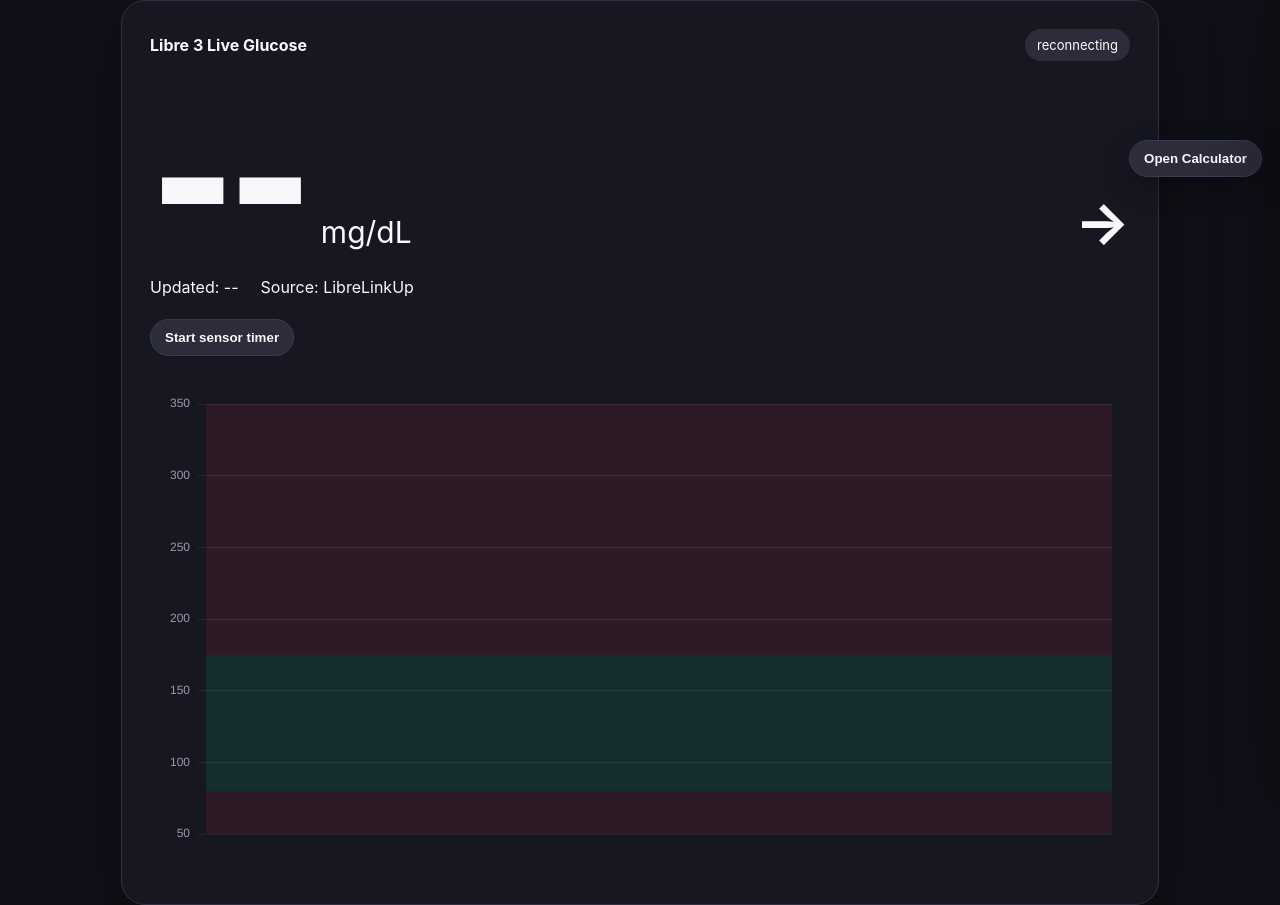
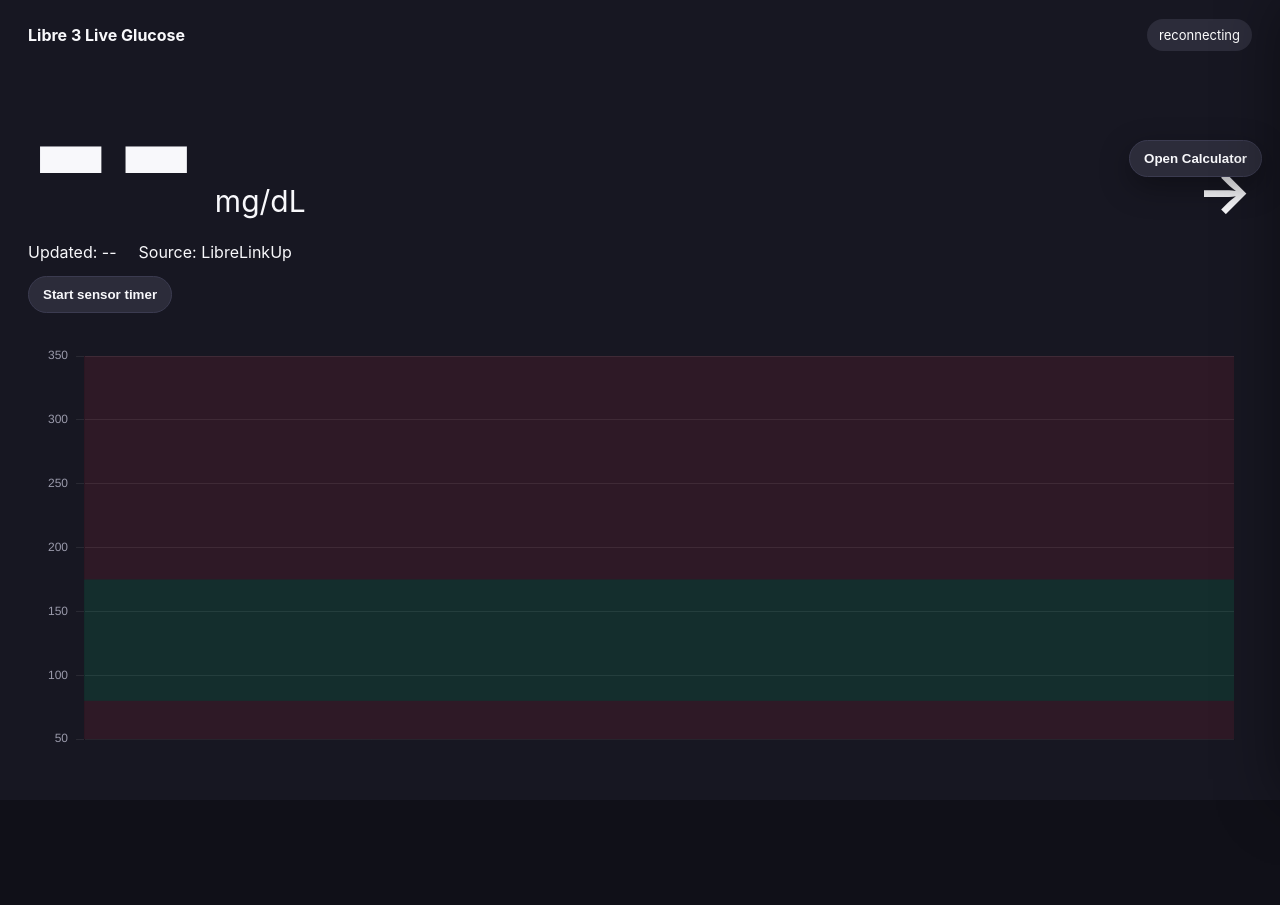
Before and after one commit to deanerphelps/freestylelibreconstant, a website: page public/index.html in a window 1280 px wide. After the commit the page ends 800 px from the top, so only its background shows below. Drawn offline with nearby package versions, Linux system fonts and the light colour scheme; no server answers.

Commit message:
Make dashboard fill viewport

```diff
--- a/public/index.html
+++ b/public/index.html
@@ -8,30 +8,43 @@
   <script src="https://cdn.jsdelivr.net/npm/chart.js"></script>
 
   <style>
+    html {
+      width: 100%;
+      height: 100%;
+      overflow: hidden;
+    }
+
+    * {
+      box-sizing: border-box;
+    }
+
     body {
       margin: 0;
       background: #101018;
       color: #f8f8fb;
       font-family: Inter, system-ui, -apple-system, BlinkMacSystemFont, "Segoe UI", sans-serif;
-      min-height: 100vh;
-      display: grid;
-      place-items: center;
+      width: 100%;
+      height: 100%;
+      overflow: hidden;
     }
 
     .card {
-      width: min(980px, calc(100vw - 32px));
+      width: 100vw;
+      height: 100dvh;
+      min-height: 0;
+      display: grid;
+      grid-template-rows: auto auto auto auto minmax(0, 1fr);
+      gap: clamp(8px, 1.8vh, 20px);
       background: #171722;
-      border: 1px solid #303040;
-      border-radius: 24px;
-      padding: 28px;
-      box-shadow: 0 18px 60px rgba(0,0,0,.35);
+      padding: clamp(12px, 2.4vh, 28px) clamp(14px, 2.8vw, 28px);
+      overflow: hidden;
     }
 
     .top {
       display: flex;
       justify-content: space-between;
       align-items: center;
-      margin-bottom: 36px;
+      min-width: 0;
     }
 
     .title {
@@ -50,39 +63,41 @@
     .reading {
       display: flex;
       align-items: baseline;
-      gap: 16px;
-      min-height: 150px;
+      gap: clamp(8px, 1.6vw, 16px);
+      min-width: 0;
+      min-height: 0;
     }
 
     #glucose {
-      font-size: clamp(96px, 16vw, 180px);
+      font-size: min(clamp(64px, 16vw, 180px), 23dvh);
       line-height: 0.9;
       font-weight: 900;
-      letter-spacing: -8px;
+      letter-spacing: 0;
     }
 
     .unit {
-      font-size: 30px;
+      font-size: min(clamp(20px, 3vw, 30px), 7dvh);
       color: #f8f8fb;
     }
 
     #trend {
       margin-left: auto;
-      font-size: 58px;
+      font-size: min(clamp(34px, 6vw, 58px), 10dvh);
       font-weight: 700;
+      line-height: 1;
     }
 
     .meta {
-      margin-top: 18px;
       color: #f8f8fb;
       display: flex;
-      gap: 22px;
+      gap: clamp(10px, 2vw, 22px);
       flex-wrap: wrap;
-      font-size: 16px;
+      font-size: clamp(12px, 1.7vw, 16px);
+      min-width: 0;
     }
 
     .warmupBox {
-      margin-top: 22px;
+      min-height: 0;
     }
 
     #warmupBox button {
@@ -133,10 +148,9 @@
     }
 
     .chartWrap {
-      margin-top: 20px;
-      height: 500px;
-      box-sizing: border-box;
-      overflow: visible;
+      min-height: 0;
+      height: 100%;
+      overflow: hidden;
     }
 
     canvas {
@@ -253,6 +267,41 @@
       margin-top: 12px;
       color: #ffcf8a;
       font-size: 13px;
+    }
+
+    @media (max-width: 560px) {
+      .reading {
+        display: grid;
+        grid-template-columns: auto auto;
+        align-items: end;
+      }
+
+      #trend {
+        grid-column: 1 / -1;
+        margin-left: 0;
+        line-height: 1;
+      }
+
+      .sideToggle {
+        top: auto;
+        right: 14px;
+        bottom: 14px;
+      }
+    }
+
+    @media (max-height: 480px) {
+      .card {
+        gap: 6px;
+        padding-block: 10px;
+      }
+
+      #warmupBox button {
+        padding: 7px 10px;
+      }
+
+      .chartWrap {
+        min-height: 80px;
+      }
     }
   </style>
 </head>
```
